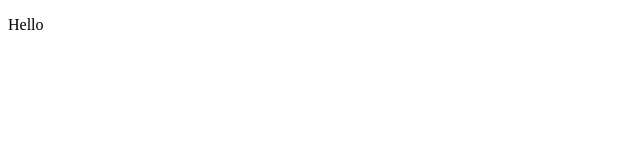
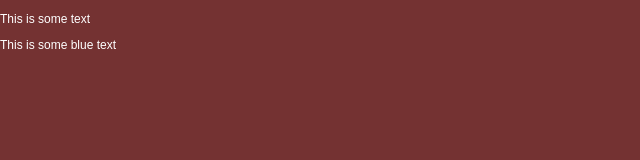
Before and after one commit to PaperCyb/PaperCyb.github.io, a website: page index.html in a window 1280 px wide. Shown: the whole page, without its empty margins (0-640 px from the left). Drawn offline with Linux system fonts and the light colour scheme.

Commit message:
Edited text, domain works, edited css.

```diff
--- a/index.html
+++ b/index.html
@@ -9,6 +9,9 @@
     <link rel="stylesheet" href="stylesheet.css">
 </head>
 <body>
-    <p>Hello</p>
+    <main>
+        <p>This is some text</p>
+        <p id="blue">This is some blue text</p>
+    </main>
 </body>
 </html>
--- a/stylesheet.css
+++ b/stylesheet.css
@@ -0,0 +1,8 @@
+body{
+    background-color: #743232;
+    color: #ffffff;
+    font-family: Arial, Helvetica, sans-serif;
+    font-size: 12px;
+    margin: 0;
+    padding: 0;
+}
```
